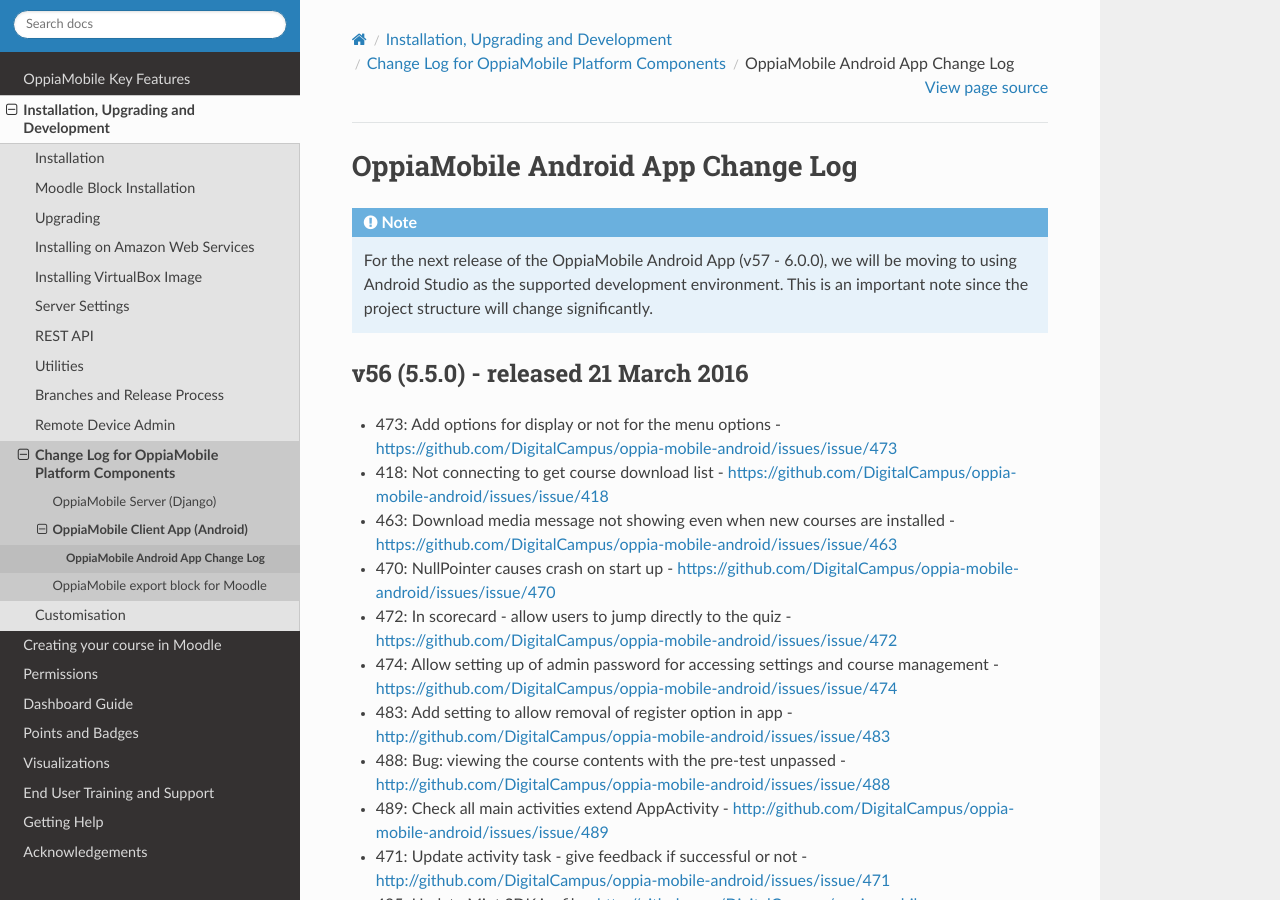
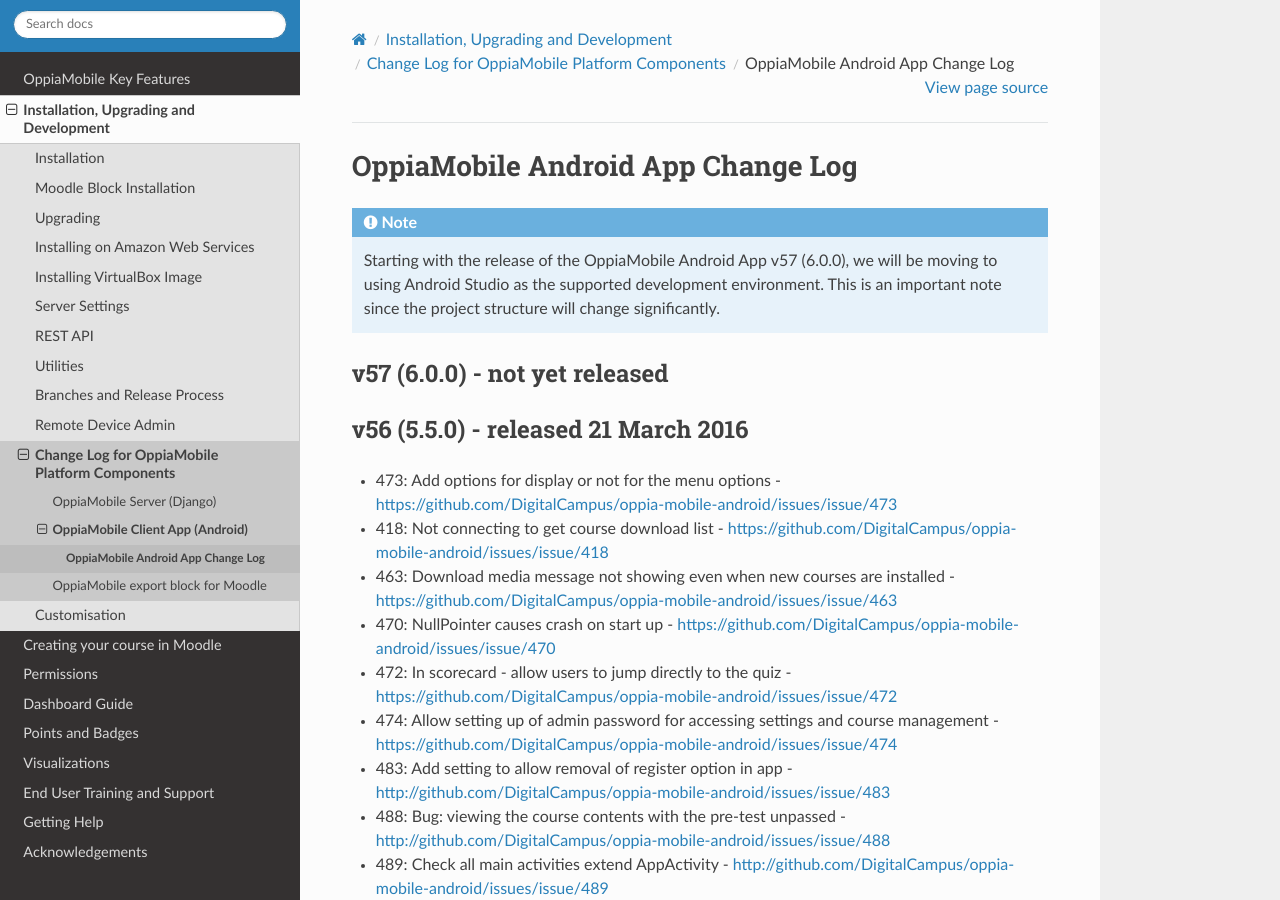
Before and after one commit to DigitalCampus/django-oppia, a Sphinx documentation site: the page built from docs/dev/changelog_android.rst, in a window 1280 px wide and 900 px high. Built offline with Sphinx 7.4.7 and the Read the Docs theme 2.0.0, drawn with Linux system fonts in a browser that asks for light colours; the version number is read from the project's files by our own code.

Commit message:
update docs

```diff
--- a/docs/dev/changelog_android.rst
+++ b/docs/dev/changelog_android.rst
@@ -3,8 +3,13 @@
 
 
 .. note::
-	For the next release of the OppiaMobile Android App (v57 - 6.0.0), we will be moving to using Android Studio as the
+	Starting with the release of the OppiaMobile Android App v57 (6.0.0), we will be moving to using Android Studio as the
 	supported development environment. This is an important note since the project structure will change significantly.
+
+.. _appv57:
+
+v57 (6.0.0) - not yet released
+--------------------------------------
 
 
 .. _appv56:
```
